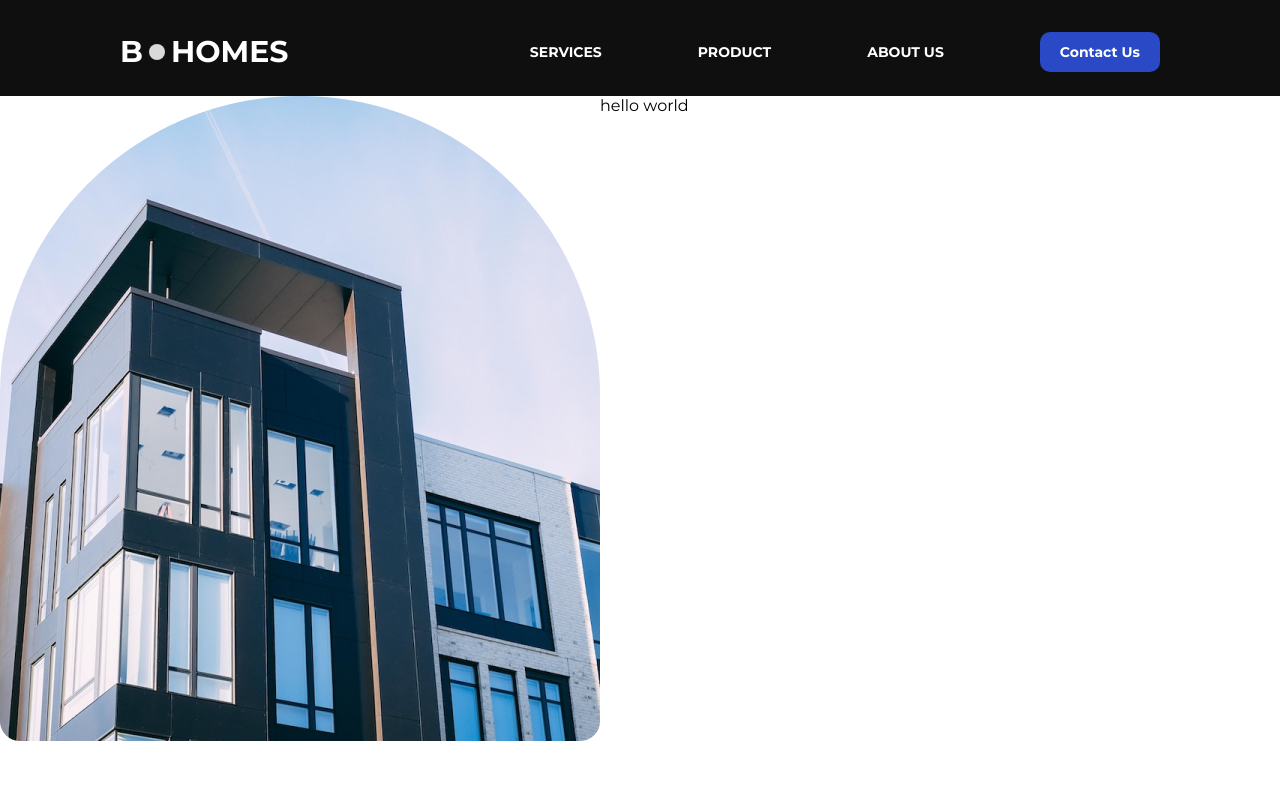
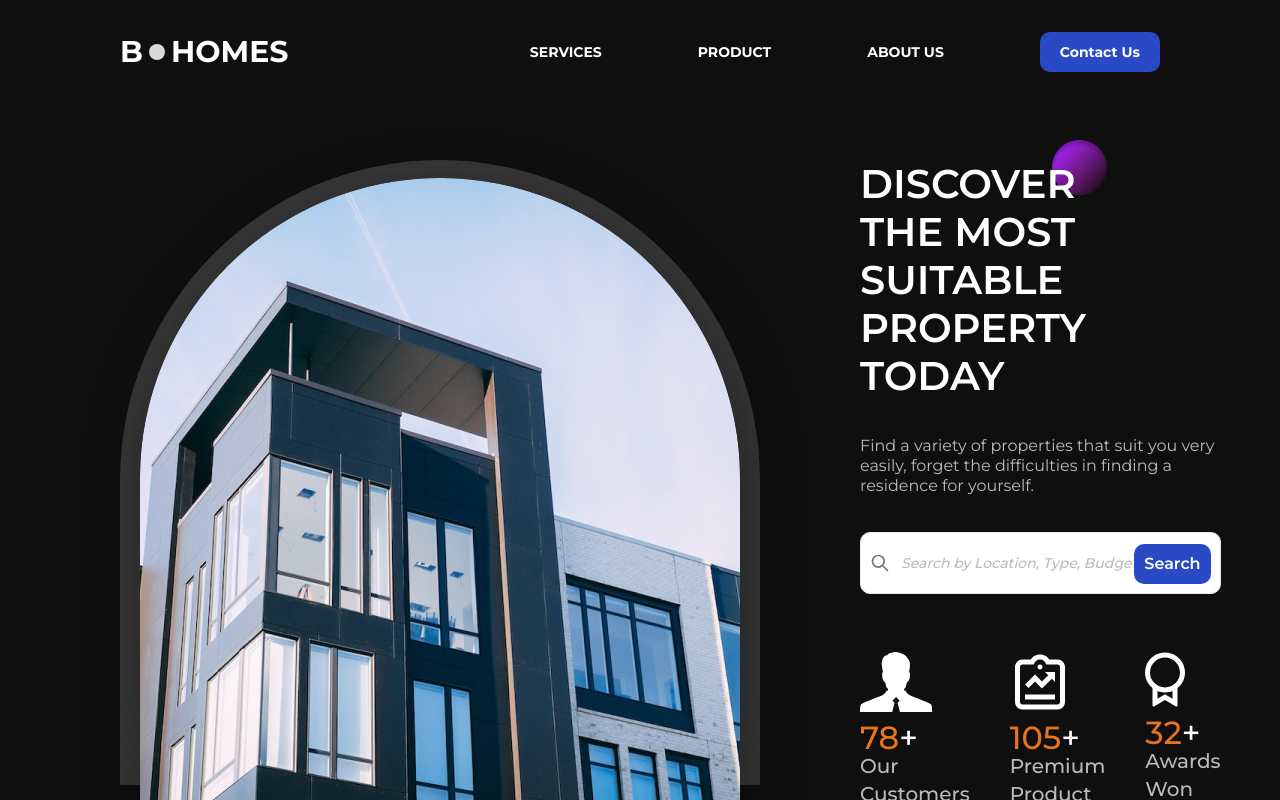
Before and after one commit to Odohofre/b-homes, a React (Vite) app: page / in a window 1280 px wide. Shown: the top 800 px of the page. Built offline with nearby package versions, Linux system fonts and the light colour scheme.

Commit message:
create hero component

```diff
--- a/src/components/Hero.jsx
+++ b/src/components/Hero.jsx
@@ -1,16 +1,60 @@
-import NavBar from "./NavBar";
 import intro from "../assets/intro.png";
+import purpleCircle from "../assets/purple-circle.png";
+import profile from "../assets/profile.svg";
+import notepad from "../assets/notepad.svg";
+import award from "../assets/award.svg";
+import SearchButton from "./SearchButton";
+
+function Display({ img, number, content }) {
+  return (
+    <div className="font-medium">
+      <img src={img} height="" alt="" className="grow-0 mb-0.5" />
+      <h3 className="text-[32px] mt-4 leading-5 text-white">
+        <span className="text-[#EA731D]">{number}</span>+
+      </h3>
+      <p className="text-dark-400 mt-1 text-lg lg:text-xl leading-[1.2]">
+        {content}
+      </p>
+    </div>
+  );
+}
 
 export default function Hero() {
   return (
-    <section className="bg-dark-brown">
+    <section className="px-5 flex flex-col lg:flex-row pt-8 lg:pt-16 mb-2 bg-dark-800 lg:px-30">
+      <div className="lg:h-[625px] bg-[#d9d9d9]/20 lg:px-5 lg:pt-[1.125rem] rounded-t-[400px]  backdrop-blur-[50px] shrink-0 grow-0">
+        <img
+          src={intro}
+          width={600}
+          height={645}
+          alt=""
+          className="object-cover shadow-img rounded-t-[400px] rounded-b-[20px]"
+        />
+      </div>
+      <article className="max-w-xl flex flex-col justify-center lg:ml-1 grow-0 lg:pl-24">
+        <div className="relative z-20">
+          <img
+            src={purpleCircle}
+            width={55}
+            className="-z-10 absolute right-20 top-10 lg:left-48 lg:-top-5"
+            alt=""
+          />
+          <h1 className="uppercase text-white text-4xl lg:text-5xl font-semibold mb-1">
+            Discover <br /> the most suitable property today
+          </h1>
+        </div>
 
-      <div className="flex">
-        <div>
-          <img src={intro} width={600} alt="" className="" />
+        <h2 className="text-dark-400 mt-8 mb-1">
+          Find a variety of properties that suit you very easily, forget the
+          difficulties in finding a residence for yourself.
+        </h2>
+        <SearchButton />
+        <div className="flex mt-14 space-x-10">
+          <Display img={profile} number="78" content="Our Customers" />
+          <Display img={notepad} number="105" content="Premium Product" />
+          <Display img={award} number="32" content="Awards Won" />
         </div>
-        <article>hello world</article>
-      </div>
+      </article>
     </section>
   );
 }
```
